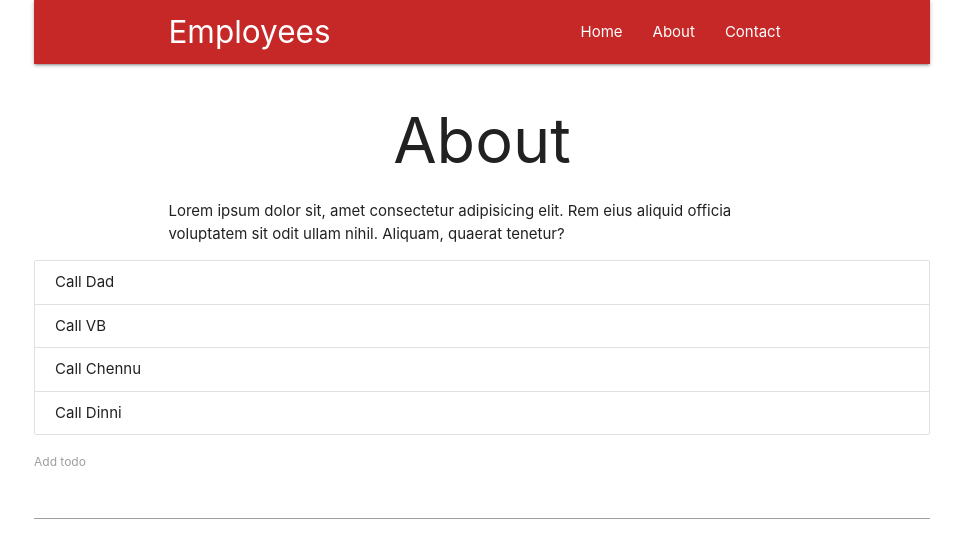
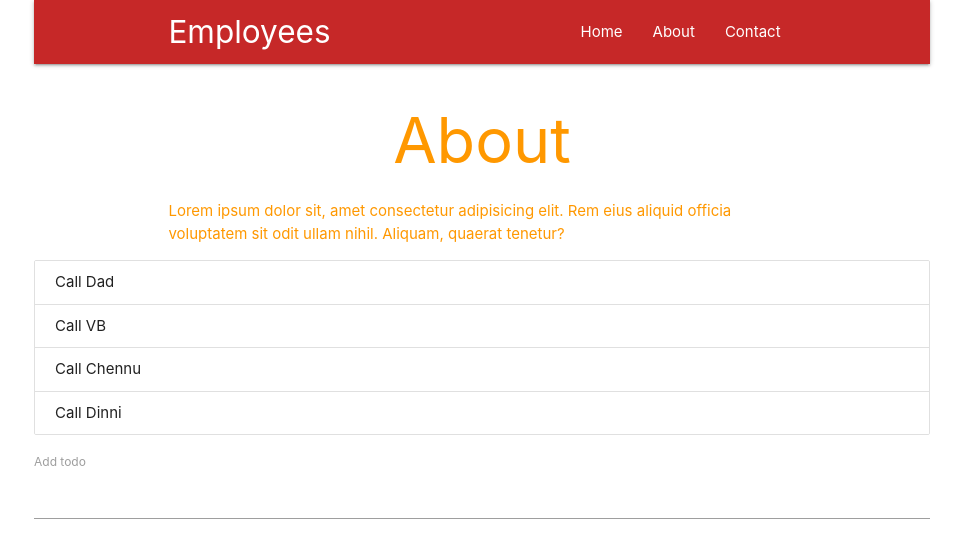
Before and after one commit to abhinav9292/todo-reactapp, a React (Create React App) app: page /about in a window 1280 px wide. Shown: the top 558 px of the page, without its empty margins (158-1121 px from the left). Built offline with nearby package versions, Linux system fonts and the light colour scheme.

Commit message:
applying higher order component to About for changing dynamically

```diff
--- a/src/components/About.js
+++ b/src/components/About.js
@@ -1,7 +1,9 @@
 import React from 'react';
+import ColouringText from '../hoc/ColouringText.js'
 
 
-const About = () => {
+const About = (props) => {
+
     return(
         <div className="container">
             <h1 className="center">About</h1>
@@ -11,4 +13,4 @@ const About = () => {
     )
 }
 
-export default About;
+export default ColouringText(About) ;
--- a/src/components/Navbar.js
+++ b/src/components/Navbar.js
@@ -1,7 +1,11 @@
 import React from 'react';
-import { Link, NavLink} from 'react-router-dom'
+import { Link, NavLink, withRouter} from 'react-router-dom'
 
-const Navbar = () => {
+const Navbar = (props) => {
+    // console.log("navbar props is", props)
+    // setTimeout(() => {
+    //     props.history.push('/contact')
+    // },30000)
 
     return(
         <nav className="nav-wrapper red darken-3">
@@ -17,4 +21,4 @@ const Navbar = () => {
     )
 }
 
-export default Navbar;
+export default withRouter(Navbar) ;
--- /dev/null
+++ b/src/hoc/ColouringText.js
@@ -0,0 +1,19 @@
+import React from 'react';
+
+const ColouringText = (WrappedCompenent) => {
+
+    const colours = ['red', 'blue', 'orange', 'brown', 'yellow', 'lavendar'];
+    const randomColour = colours[Math.floor(Math.random()*5)]
+    const className = randomColour+'-text';
+
+    return(props)=> {
+        return(
+            <div className={className}>
+                <WrappedCompenent {...props}/>
+            </div>
+        )
+    }
+
+}
+
+export default ColouringText;
```
